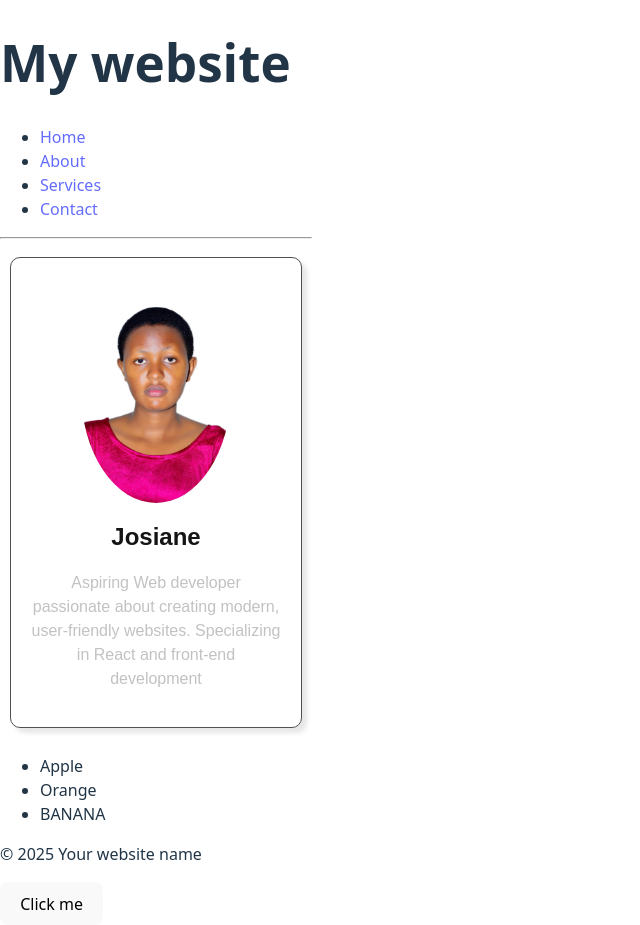
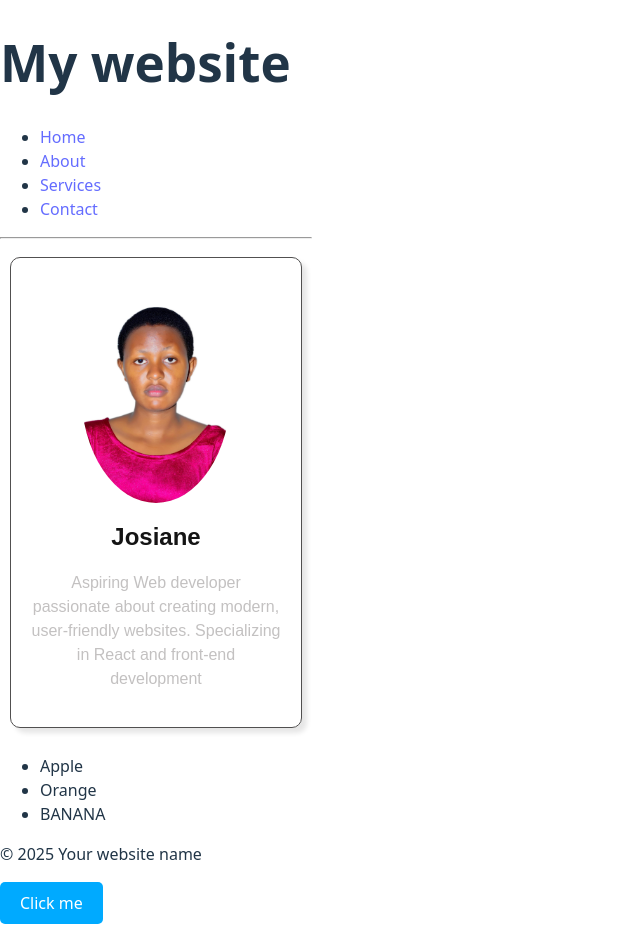
Before and after one commit to Josiane05/my-react-app2, a React (Vite) app: page / in a window 1280 px wide. Shown: the whole page, without its empty margins (0-640 px from the left). Built offline with nearby package versions, Linux system fonts and the light colour scheme.

Commit message:
external stylesheet

```diff
--- a/src/index.css
+++ b/src/index.css
@@ -95,3 +95,12 @@ button:focus-visible {
    font-family: Arial, sans-serif;
   color: rgb(195, 193, 193)
 }
+
+.button{
+  background-color: hsl(200, 100%, 50%) ;
+  color: white;
+  padding: 10px 20px;
+  border-radius: 5px;
+  border: none;
+  cursor: pointer;
+}
```
